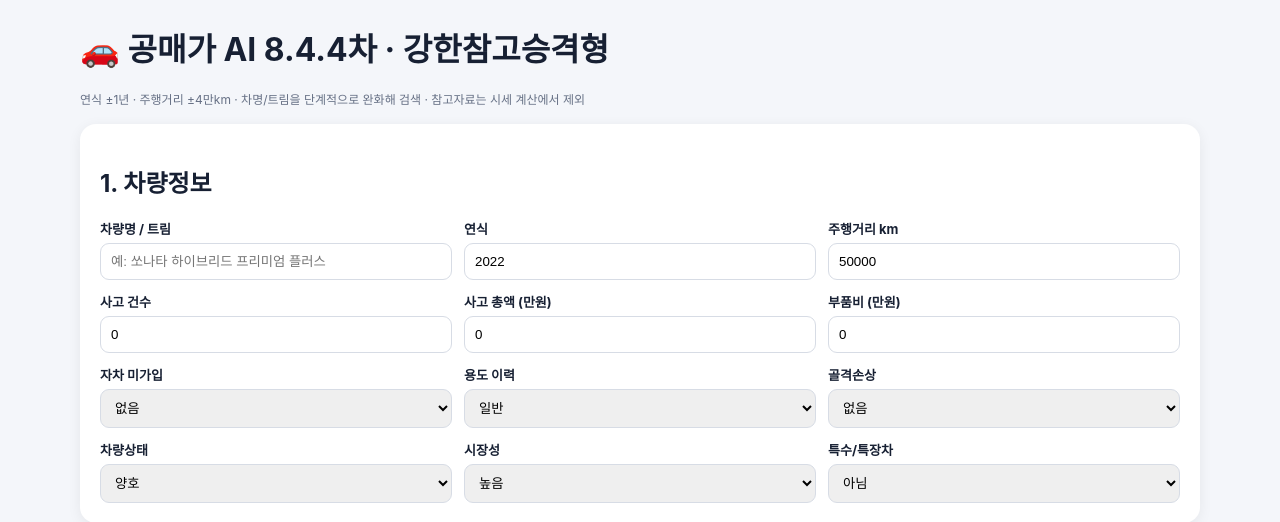
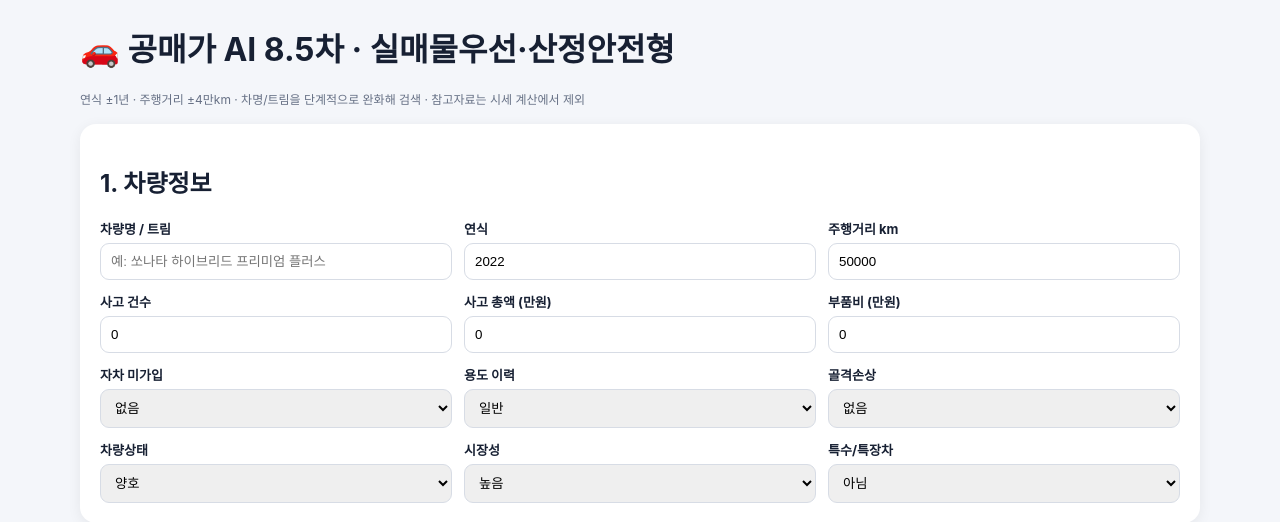
Before and after one commit to bini1111111111/auction-ai, a FastAPI app: page / in a window 1280 px wide. Shown: the top 522 px of the page. Run offline with FastAPI, Linux system fonts and the light colour scheme.

Commit message:
Update index.html

```diff
--- a/templates/index.html
+++ b/templates/index.html
@@ -2,7 +2,7 @@
 <html lang="ko">
 <head>
 <meta charset="utf-8"><meta name="viewport" content="width=device-width,initial-scale=1">
-<title>공매가 AI 8.4.4차</title>
+<title>공매가 AI 8.5차</title>
 <style>
 body{font-family:-apple-system,BlinkMacSystemFont,"Segoe UI",sans-serif;background:#f4f6fa;margin:0;color:#172033}
 .wrap{max-width:1120px;margin:24px auto;padding:0 16px}.card{background:#fff;border-radius:16px;padding:20px;margin:14px 0;box-shadow:0 3px 14px #0001}
@@ -14,7 +14,7 @@ button{background:#111827;color:#fff;border:0;border-radius:9px;padding:12px 16p
 table{width:100%;border-collapse:collapse}th,td{font-size:12px;padding:8px;border-bottom:1px solid #eee;text-align:left;vertical-align:top}.pill{display:inline-block;padding:3px 7px;border-radius:999px;background:#eef2ff;font-size:11px}.price{font-weight:800;white-space:nowrap}
 details{margin-top:14px}summary{cursor:pointer;font-weight:750}@media(max-width:850px){.g,.r{grid-template-columns:1fr}}
 </style></head><body><div class="wrap">
-<h1>🚗 공매가 AI 8.4.4차 · 강한참고승격형</h1>
+<h1>🚗 공매가 AI 8.5차 · 실매물우선·산정안전형</h1>
 <p class="s">연식 ±1년 · 주행거리 ±4만km · 차명/트림을 단계적으로 완화해 검색 · 참고자료는 시세 계산에서 제외</p>
 
 <div class="card"><h2>1. 차량정보</h2><div class="g">
@@ -50,13 +50,27 @@ async function analyze(){
 
  try{
   let r=await fetch('/api/analyze',{method:'POST',headers:{'Content-Type':'application/json'},body:JSON.stringify(body)});
-  let d=await r.json();
+  let raw=await r.text(), d;
+  try{ d=JSON.parse(raw); }
+  catch(e){ throw new Error('서버 응답 오류: '+raw.slice(0,180)); }
 
   if(!d.ok){
    let rej=(d.rejected||[]).slice(0,20).map(x=>'<tr><td class="price">'+fmt(x.price)+'만원</td><td>'+esc(x.reason||'')+'</td><td>'+esc(x.title||'')+'</td></tr>').join('');
    $('out').innerHTML='<div class="warn">'+esc(d.message||'검색 실패')+'</div>'+
    (rej?'<details><summary>제외된 가격 확인</summary><table><tr><th>가격</th><th>제외 이유</th><th>검색결과</th></tr>'+rej+'</table></details>':'');
    return
+  }
+
+  if(d.status==='hold'){
+   let m=d.market||{}, ref=d.reference_market;
+   let refText=ref ? ('참고가격 '+fmt(ref.low)+'~'+fmt(ref.high)+'만원 · 중앙값 '+fmt(ref.median)+'만원') : '확인 가능한 최신 참고가격 없음';
+   let rej=(d.rejected||[]).slice(0,20).map(x=>'<tr><td class="price">'+fmt(x.price)+'만원</td><td>'+esc(x.reason||'')+'</td><td>'+esc(x.title||'')+'</td></tr>').join('');
+   $('out').innerHTML=
+    '<div class="warn"><b>공매가 산정 보류</b><br>'+esc(d.message||'')+
+    '<div class="small" style="margin-top:8px">실제 개별매물 0건 · 강한 참고 '+(m.strong_reference_count||0)+'건 · 일반 참고 '+(m.reference_count||0)+'건</div></div>'+
+    '<div class="ok" style="margin-top:12px"><b>'+esc(refText)+'</b><br><span class="small">참고용 가격이며 추천 입찰가와 절대 상한은 계산하지 않아.</span></div>'+
+    (rej?'<details><summary>제외된 가격 확인</summary><table><tr><th>가격</th><th>제외 이유</th><th>검색결과</th></tr>'+rej+'</table></details>':'');
+   return;
   }
 
   let m=d.market,a=d.auction;
@@ -112,7 +126,7 @@ async function analyze(){
   '<p>적용 할인율 '+a.discount_rate+'% · '+a.verdict+'</p>'+
   '<div class="warn"><b>신뢰도 경고</b><br>'+confidenceNote+'</div>'+
   '<p>채택된 보정가격: '+m.prices.map(fmt).join(', ')+'</p>'+
-  '<div class="ok"><b>8.4.4차 계산 방식</b><br>실제 개별매물을 최우선으로 사용하고, 3건 미만일 때만 모델·동력원·세부사양이 구체적인 가격 가이드 자료를 최대 3건까지 강한 참고자료로 승격해 보조 사용해. 8.4.4차는 기존 reference 자료도 강한 참고자료 조건을 만족하면 승격되도록 수정했어. 강한 참고자료가 들어가면 결과는 반드시 잠정값으로 표시하고 신뢰도는 낮음 이하로 제한해.</div>'+
+  '<div class="ok"><b>8.5차 계산 방식</b><br>실제 상세매물을 최우선으로 검색해. 실제매물 3건 이상이면 정상 계산, 1~2건이면 강한 참고자료를 최대 2건까지만 보조해 잠정 계산하고, 실제매물 0건이면 공매가 산정을 보류해. 2023년 이하의 오래된 시세표·가격가이드는 현재 대표시세 계산에서 제외해.</div>'+
   '<details open><summary>채택 자료와 근거</summary><table><tr><th>구분</th><th>원문 가격</th><th>보정 가격</th><th>연식</th><th>주행거리</th><th>구동</th><th>트림</th><th>보정내역</th><th>유사도</th><th>출처</th><th>검색결과</th><th>링크</th></tr>'+adopted+'</table></details>'+
   '<details><summary>제외한 가격 보기</summary><table><tr><th>가격</th><th>제외 이유</th><th>연식</th><th>주행거리</th><th>검색결과</th></tr>'+rejected+'</table></details>';
 
```
